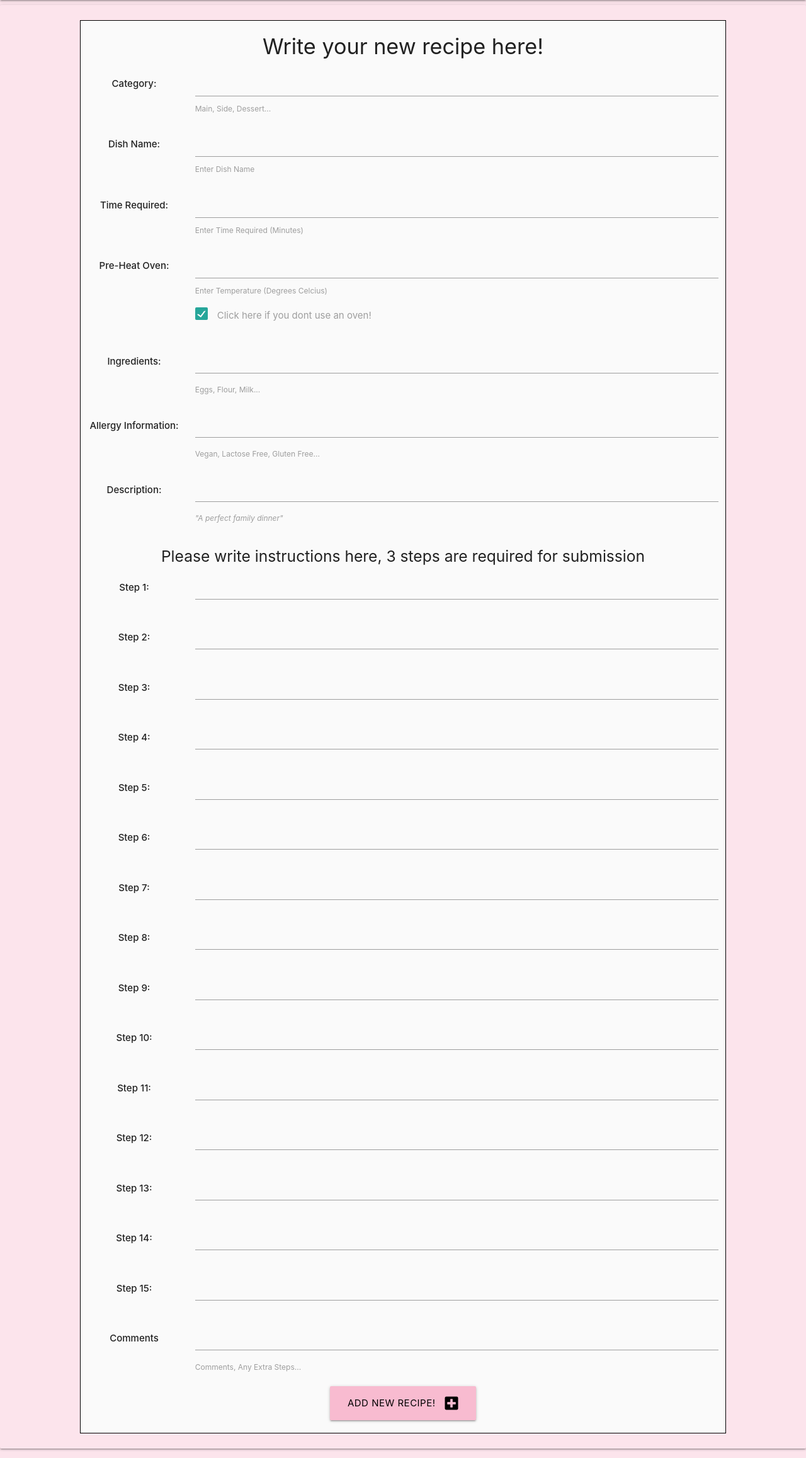
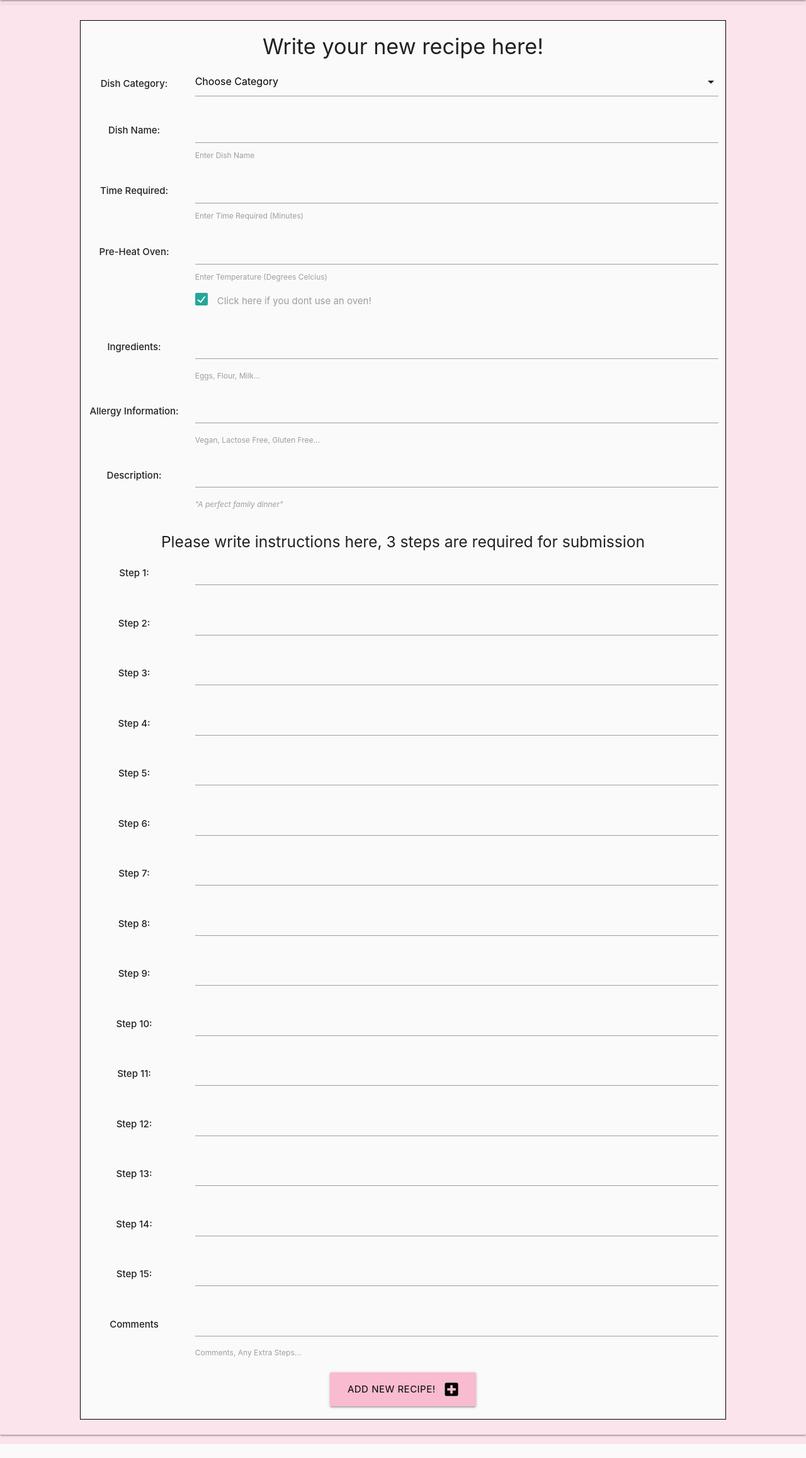
Before and after one commit to coolusername244/recipe-blog, a Flask app: page /add-recipe in a window 1280 px wide. Shown: the part 64-2379 px from the top of the page at 63% size. After the commit the page ends 2357 px from the top, so only its background shows below. Run offline with Flask 2, Linux system fonts and the light colour scheme; data that the repository does not hold is empty; some libraries are stand-ins or nearby versions.

Commit message:
Added dropdown menu on Add Recipe form for category

```diff
--- a/app.py
+++ b/app.py
@@ -41,6 +41,7 @@ def full_recipe(recipe_id):
 def add_recipe():
     if request.method == "POST":
         recipe = {
+            "category_name": request.form.get("category_name"),
             "name": request.form.get("name"),
             "time_required": request.form.get("time_required"),
             "preheat_oven": request.form.get("preheat_oven"),
@@ -67,7 +68,8 @@ def add_recipe():
         mongo.db.recipes.insert_one(recipe)
         flash("Recipe Successfully Added!")
         return redirect(url_for("recipes"))
-    return render_template("add_recipe.html")
+    categories = mongo.db.categories.find()
+    return render_template("add_recipe.html", categories=categories)
 
 
 if __name__ == "__main__":
--- a/static/js/script.js
+++ b/static/js/script.js
@@ -1,3 +1,4 @@
   $(document).ready(function(){
     $('.sidenav').sidenav({edge: "top"});
+    $('select').formSelect();
   });
--- a/templates/add_recipe.html
+++ b/templates/add_recipe.html
@@ -10,12 +10,15 @@
                 <!-- category -->
                 <div class="row">
                     <div class="input-field col s2 center">
-                        <strong class="">Category:</strong>
+                        <strong>Dish Category:</strong>
                     </div>
-                    <div class="div col s10">
-                        <input id="category" name="category" maxlength="50"
-                            type="text" class="validate" required>
-                        <label for="category">Main, Side, Dessert...</label>
+                    <div class="col s10">
+                        <select id="category_name" name="category_name" class="validate" required>
+                            <option value="" disabled selected>Choose Category</option>
+                            {% for category in categories %}
+                                <option value="{{ category.category_name }}">{{ category.category_name }}</option>
+                            {% endfor %}
+                        </select>
                     </div>
                 </div>
                 <!-- dish name -->
--- a/templates/recipes.html
+++ b/templates/recipes.html
@@ -1,7 +1,7 @@
 {% extends "base.html" %}
 {% block content %}
 
-
+ <!-- Create loops for amounts of categorys to have h3 stating - main, side, dessert-->
     <div class="row">
         {% for recipe in recipes %}
 
```
